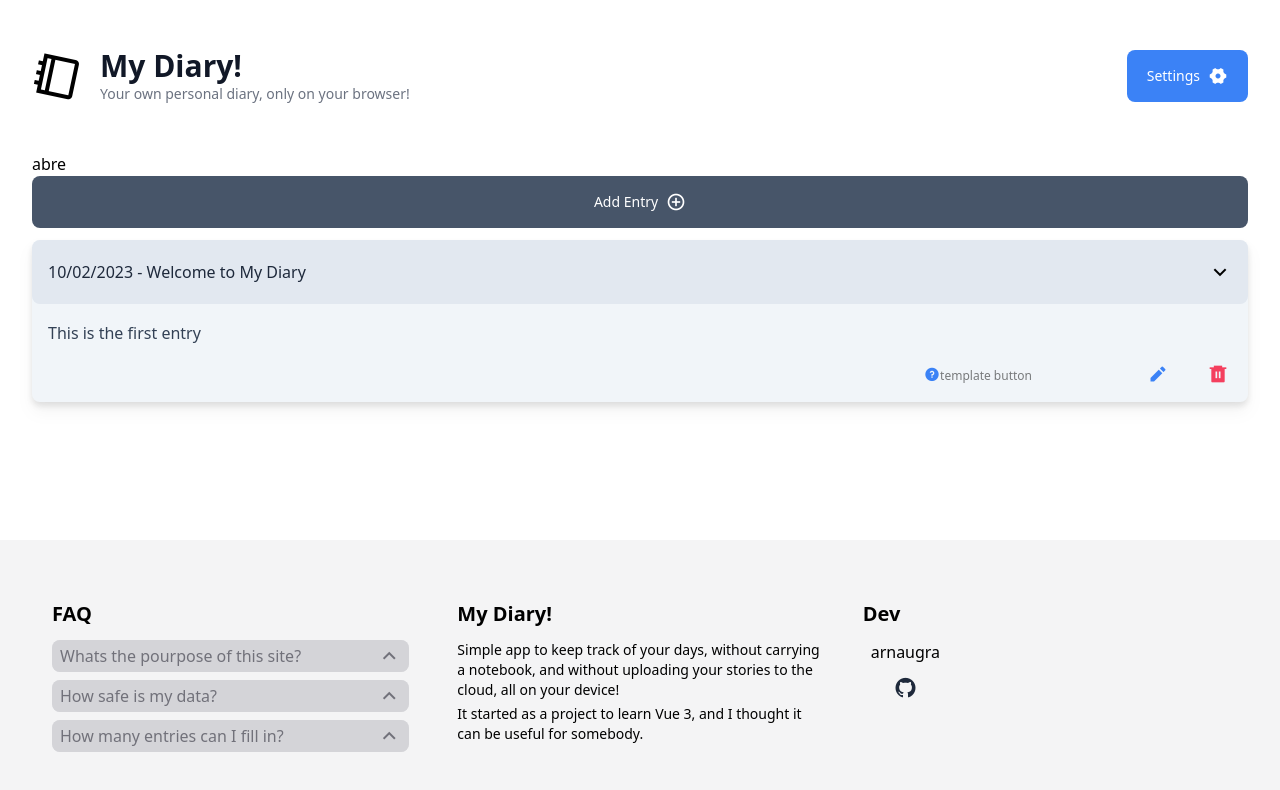
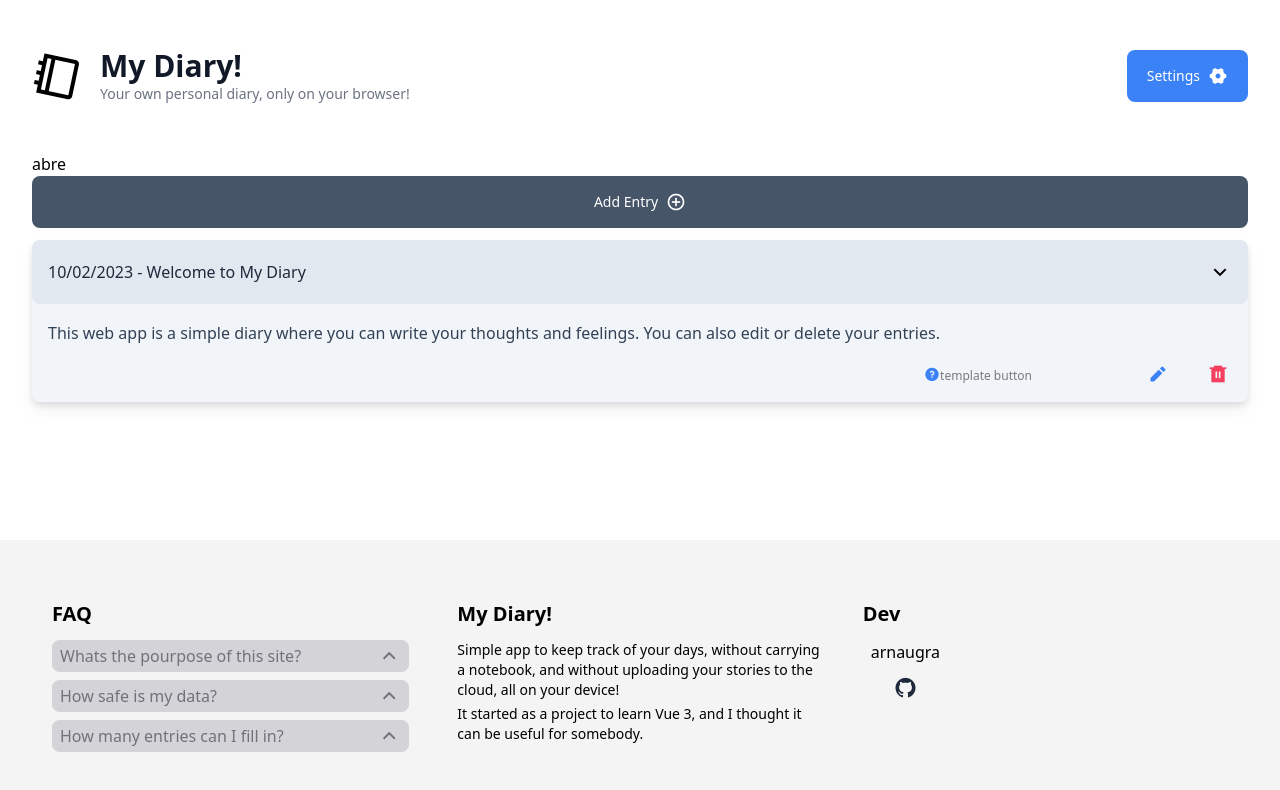
Before and after one commit to arnaugra/MyDiary, a Vue app: page / in a window 1280 px wide. Shown: the top 790 px of the page. Built offline with nearby package versions, Linux system fonts and the light colour scheme.

Commit message:
modified content initial entry

```diff
--- a/src/db.js
+++ b/src/db.js
@@ -20,25 +20,10 @@ request.onupgradeneeded = (event) => {
   store.createIndex("title", "title")
   store.createIndex("content", "content")
 
-  // store.add({ // test
-  //     date: new Date('Fri Jan 10 2022 21:09:06 GMT+0100 (Central European Standard Time)'),
-  //     title: "second test",
-  //     content: "This is the second test"
-  // })
-  // store.add({ // test
-  //     date: new Date('Fri Jan 10 2022 21:09:06 GMT+0100 (Central European Standard Time)'),
-  //     title: "Second test",
-  //     content: "This is the second test"
-  // })
-  // store.add({ // test
-  //     date: new Date('Fri Jan 10 2023 21:09:06 GMT+0100 (Central European Standard Time)'),
-  //     title: "Second test",
-  //     content: "This is the second test"
-  // })
   store.add({ // info entry
       date: new Date('Fri Feb 10 2023 21:08:37 GMT+0100 (Central European Standard Time)'),
       title: "Welcome to My Diary",
-      content: "This is the first entry"
+      content: "This web app is a simple diary where you can write your thoughts and feelings. You can also edit or delete your entries."
   })
 
   store.transaction.oncomplete = (event) => {
```
